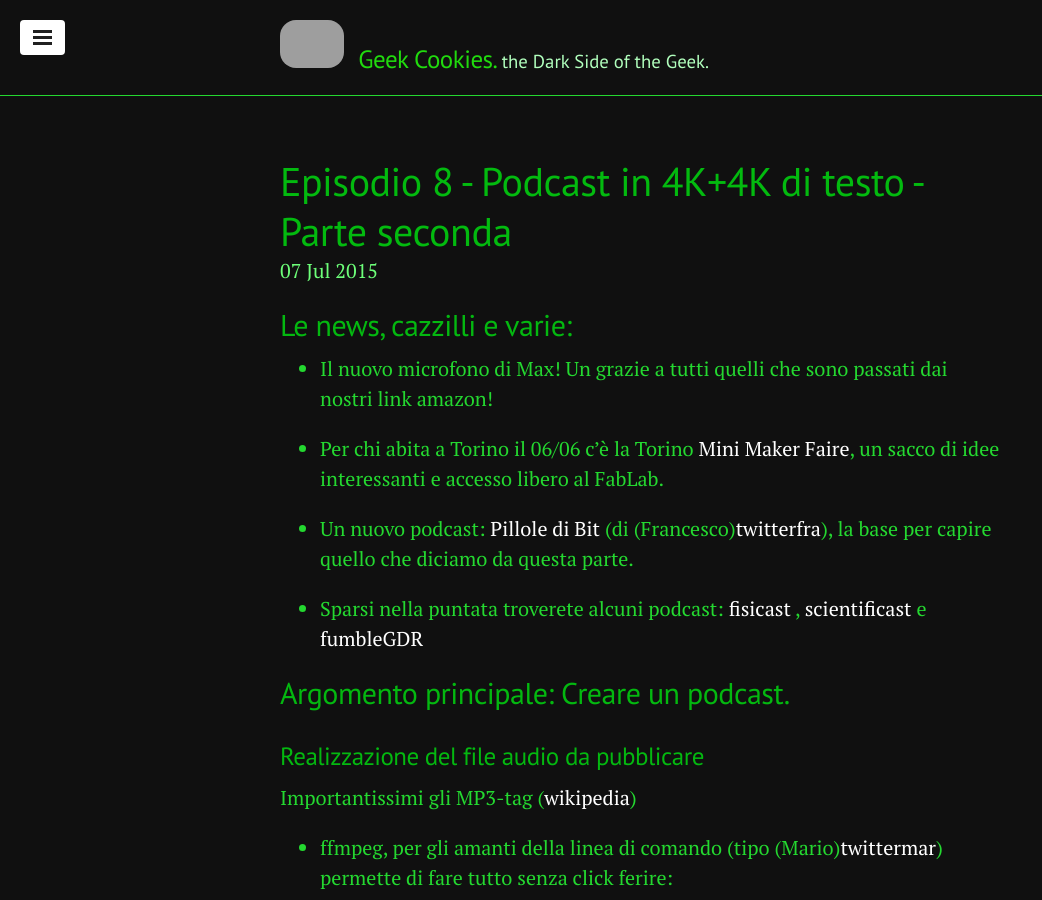
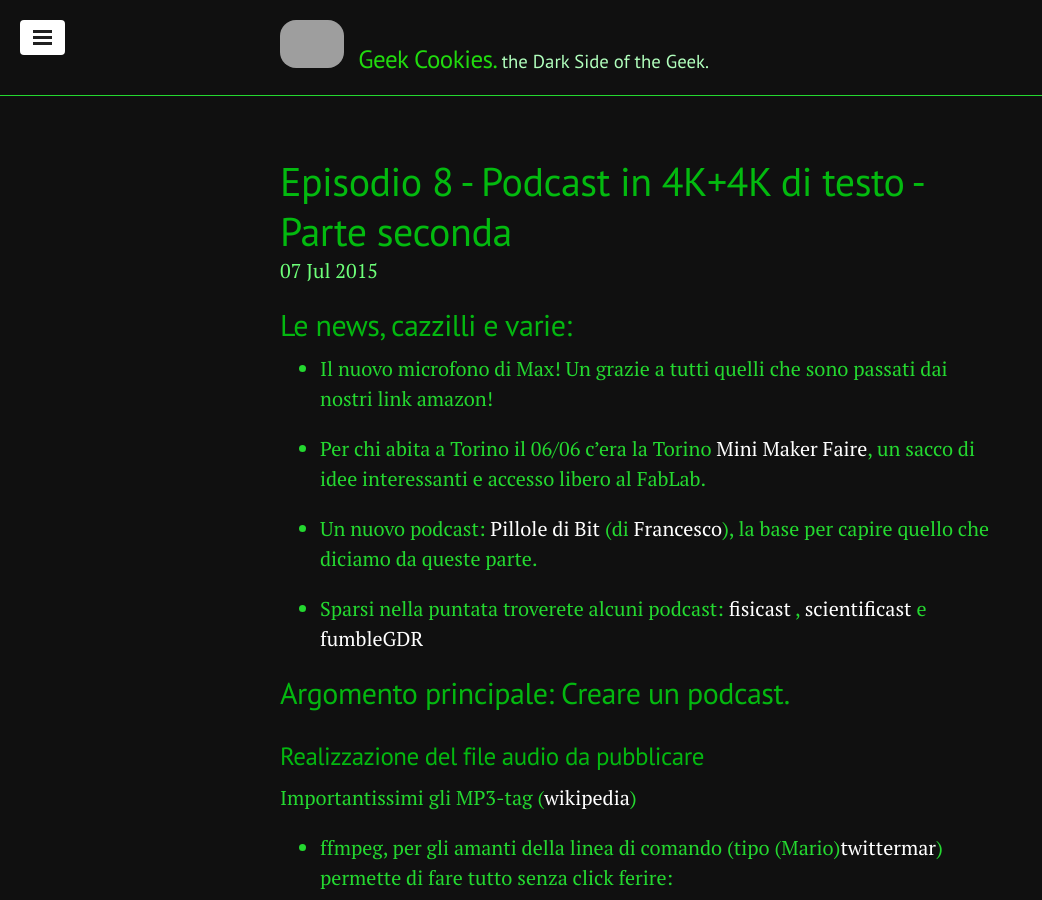
Before and after one commit to geekcookies/geekcookies.github.io, a Jekyll site: the page built from _posts/2015-07-07-episodio-8.md, in a window 1280 px wide and 900 px high. Shown: the whole window, without its empty margins (0-1042 px from the left). Built offline with Jekyll 4.4.1, drawn with Linux system fonts in a browser that asks for light colours; nearby versions of some CDN libraries; comment, search, counter and statistics services are not loaded; grey boxes are pictures that could not be loaded.

Commit message:
episode 8 - typs

```diff
--- a/_posts/2015-07-07-episodio-8.md
+++ b/_posts/2015-07-07-episodio-8.md
@@ -20,9 +20,9 @@ podcast    :
 
 * Il nuovo microfono di Max! Un grazie a tutti quelli che sono passati dai nostri link amazon!
 
-* Per chi abita a Torino il 06/06 c’è la Torino [Mini Maker Faire](http://makerfairetorino.com/), un sacco di idee interessanti e accesso libero al FabLab.
+* Per chi abita a Torino il 06/06 c’era la Torino [Mini Maker Faire](http://makerfairetorino.com/), un sacco di idee interessanti e accesso libero al FabLab.
 
-* Un nuovo podcast: [Pillole di Bit](http://pilloledibit.wordpress.com) (di (Francesco)[twitterfra]), la base per capire quello che diciamo da questa parte.
+* Un nuovo podcast: [Pillole di Bit](http://pilloledibit.wordpress.com) (di [Francesco](twitterfra)), la base per capire quello che diciamo da queste parte.
 
 * Sparsi nella puntata troverete alcuni podcast: [fisicast](http://www.radioscienza.it/fisicast/) , [scientificast](http://www.scientificast.it/) e [fumbleGDR](http://fumblegdr.it/)
 
```
